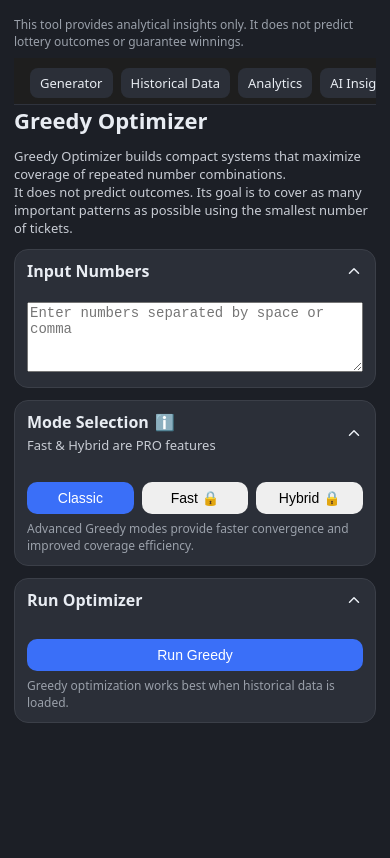
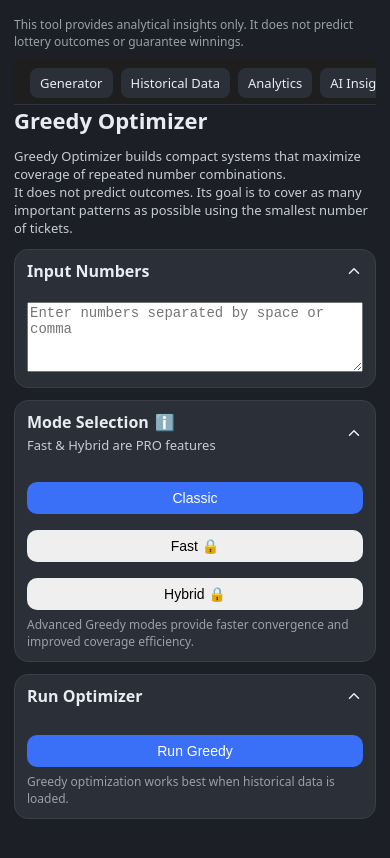
Before and after one commit to brykalov69/lottery-designer-web, a React (Vite) app in the folder frontend/: page /greedy in a window 390 px wide. Shown: the top 858 px of the page. Built offline with nearby package versions, Linux system fonts and the light colour scheme; no server answers.

Commit message:
greedy: standardize IS_PRO gating and improve mobile UX

```diff
--- a/frontend/src/Greedy.tsx
+++ b/frontend/src/Greedy.tsx
@@ -2,15 +2,16 @@ import CollapseSection from "./components/CollapseSection";
 import DataInputPanel from "./components/DataInputPanel";
 import ExportPanel from "./components/ExportPanel";
 import HelpTip from "./components/HelpTip";
+
 import { runGreedy } from "./api/greedy";
 import { useSessionStore } from "./stores/useSessionStore";
+import { IS_PRO } from "./config/flags";
 
 import { track } from "./utils/analytics";
 
-
 export default function Greedy() {
   const session = useSessionStore();
-  const { greedy, isPro, openProModal } = session;
+  const { greedy, openProModal } = session;
 
   const input = greedy.input;
   const result = greedy.result;
@@ -20,7 +21,7 @@ export default function Greedy() {
   ========================= */
 
   const setMode = (mode: "classic" | "fast" | "hybrid") => {
-    if ((mode === "fast" || mode === "hybrid") && !isPro) {
+    if ((mode === "fast" || mode === "hybrid") && !IS_PRO) {
       openProModal(
         mode === "fast" ? "greedy_fast" : "greedy_hybrid"
       );
@@ -56,11 +57,11 @@ export default function Greedy() {
       });
 
       session.setGreedyResult(res);
+
       track("greedy_run", {
-  mode: input.mode,
-  systemSize: res?.system?.length ?? 0,
-});
-
+        mode: input.mode,
+        systemSize: res?.system?.length ?? 0,
+      });
     } catch (e: any) {
       session.setGreedyError(e?.message ?? "Greedy failed");
     }
@@ -104,7 +105,8 @@ export default function Greedy() {
       </CollapseSection>
 
       {/* MODE SELECTION */}
-      <CollapseSection id="greedy.mode"
+      <CollapseSection
+        id="greedy.mode"
         title={
           <>
             Mode Selection
@@ -115,10 +117,16 @@ Hybrid (PRO): balance between speed and coverage."
             />
           </>
         }
-        subtitle={!isPro ? "Fast & Hybrid are PRO features" : undefined}
+        subtitle={!IS_PRO ? "Fast & Hybrid are PRO features" : undefined}
         defaultOpen
       >
-        <div style={{ display: "flex", gap: 8 }}>
+        <div
+          style={{
+            display: "flex",
+            gap: 8,
+            flexWrap: "wrap",
+          }}
+        >
           <button
             className={
               input.mode === "classic"
@@ -138,7 +146,7 @@ Hybrid (PRO): balance between speed and coverage."
             }
             onClick={() => setMode("fast")}
           >
-            Fast {!isPro && "🔒"}
+            Fast {!IS_PRO && "🔒"}
           </button>
 
           <button
@@ -149,11 +157,11 @@ Hybrid (PRO): balance between speed and coverage."
             }
             onClick={() => setMode("hybrid")}
           >
-            Hybrid {!isPro && "🔒"}
+            Hybrid {!IS_PRO && "🔒"}
           </button>
         </div>
 
-        {!isPro && (
+        {!IS_PRO && (
           <div style={{ fontSize: 12, color: "#9AA0AA", marginTop: 6 }}>
             Advanced Greedy modes provide faster convergence
             and improved coverage efficiency.
```
